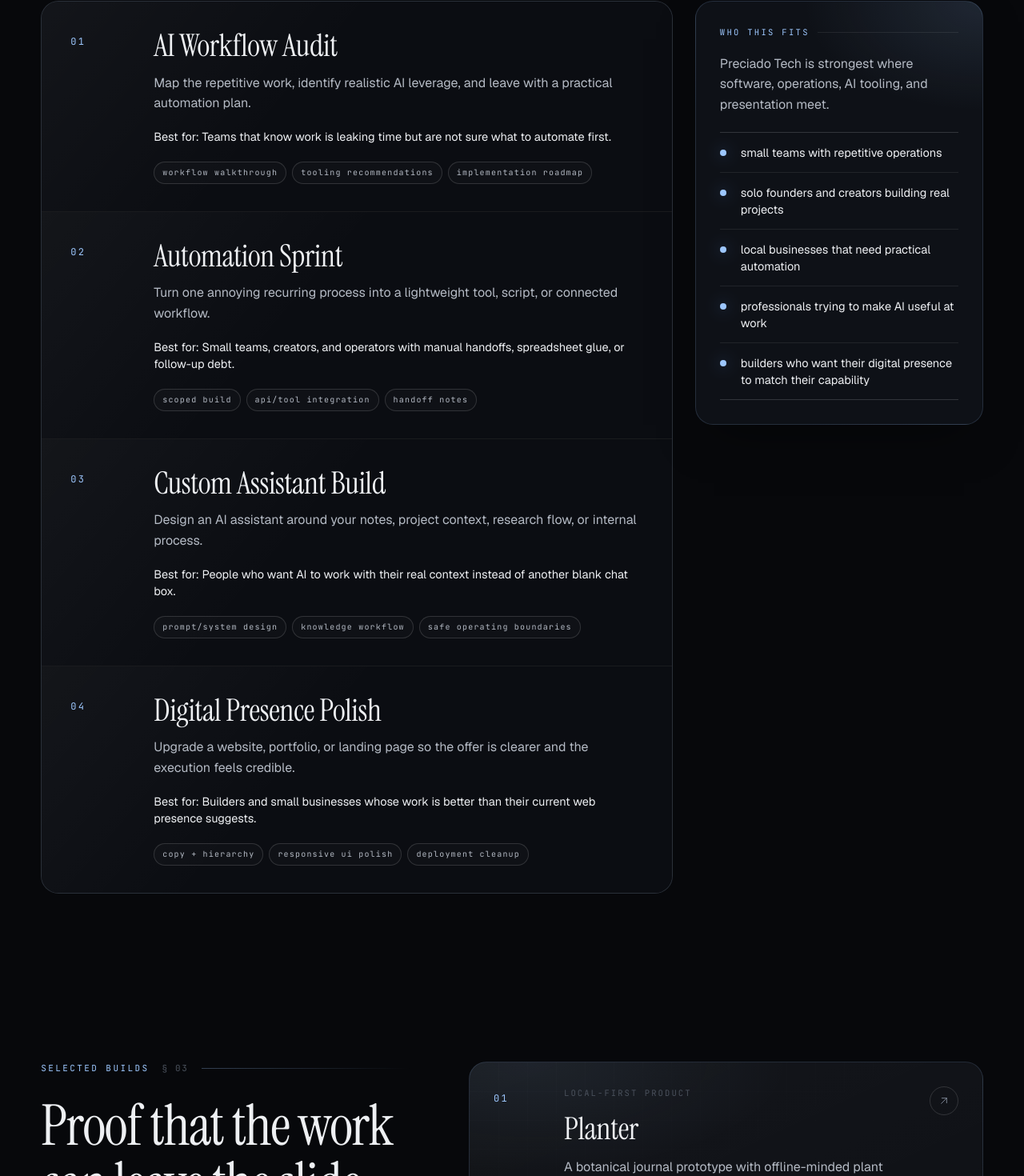
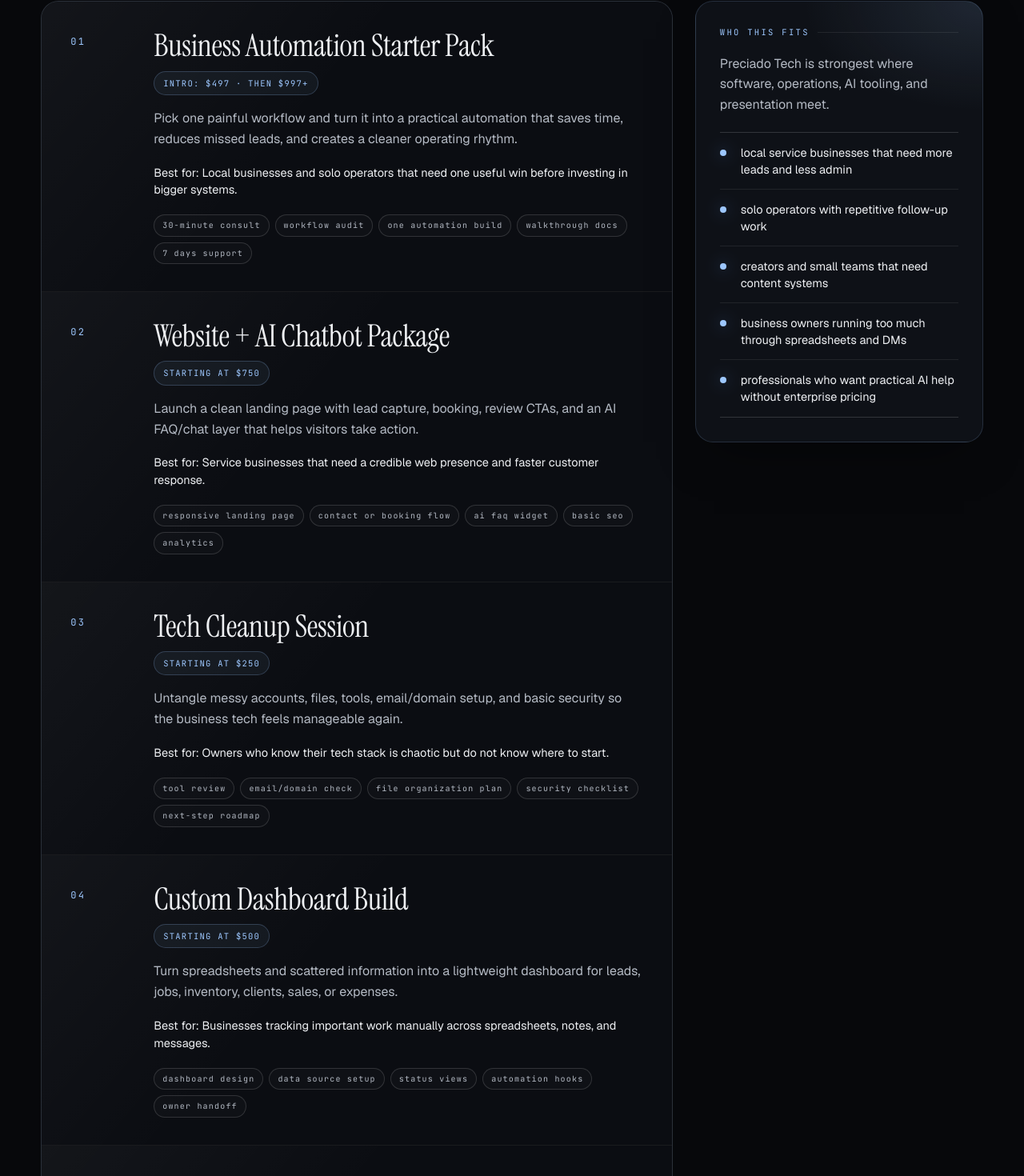
Before and after one commit to michaelpreciado/business-page, a React (Vite) app: page / in a window 1280 px wide. Shown: the part 3010-4480 px from the top of the page at 80% size. Built offline with nearby package versions, Linux system fonts and the light colour scheme.

Commit message:
Add productized Preciado Tech offerings

```diff
--- a/src/App.css
+++ b/src/App.css
@@ -552,7 +552,21 @@
 .offer h3 {
   color: var(--ink);
   font-size: clamp(28px, 3vw, 40px);
-  margin-bottom: 12px;
+  margin-bottom: 10px;
+}
+.offer-price {
+  display: inline-flex;
+  width: fit-content;
+  margin-bottom: 16px;
+  padding: 6px 11px;
+  border: 1px solid oklch(0.82 0.09 255 / 0.22);
+  border-radius: 999px;
+  background: oklch(0.82 0.09 255 / 0.06);
+  color: var(--accent);
+  font-family: var(--mono);
+  font-size: 10.5px;
+  letter-spacing: 0.12em;
+  text-transform: uppercase;
 }
 .offer p {
   margin: 0;
--- a/src/App.jsx
+++ b/src/App.jsx
@@ -265,37 +265,55 @@
 /* ─── Offers ─── */
 const OFFERS = [
   {
-    name: 'AI Workflow Audit',
-    promise: 'Map the repetitive work, identify realistic AI leverage, and leave with a practical automation plan.',
-    bestFor: 'Teams that know work is leaking time but are not sure what to automate first.',
-    includes: ['workflow walkthrough', 'tooling recommendations', 'implementation roadmap'],
+    name: 'Business Automation Starter Pack',
+    price: 'Intro: $497 · then $997+',
+    promise: 'Pick one painful workflow and turn it into a practical automation that saves time, reduces missed leads, and creates a cleaner operating rhythm.',
+    bestFor: 'Local businesses and solo operators that need one useful win before investing in bigger systems.',
+    includes: ['30-minute consult', 'workflow audit', 'one automation build', 'walkthrough docs', '7 days support'],
   },
   {
-    name: 'Automation Sprint',
-    promise: 'Turn one annoying recurring process into a lightweight tool, script, or connected workflow.',
-    bestFor: 'Small teams, creators, and operators with manual handoffs, spreadsheet glue, or follow-up debt.',
-    includes: ['scoped build', 'API/tool integration', 'handoff notes'],
+    name: 'Website + AI Chatbot Package',
+    price: 'Starting at $750',
+    promise: 'Launch a clean landing page with lead capture, booking, review CTAs, and an AI FAQ/chat layer that helps visitors take action.',
+    bestFor: 'Service businesses that need a credible web presence and faster customer response.',
+    includes: ['responsive landing page', 'contact or booking flow', 'AI FAQ widget', 'basic SEO', 'analytics'],
   },
   {
-    name: 'Custom Assistant Build',
-    promise: 'Design an AI assistant around your notes, project context, research flow, or internal process.',
-    bestFor: 'People who want AI to work with their real context instead of another blank chat box.',
-    includes: ['prompt/system design', 'knowledge workflow', 'safe operating boundaries'],
+    name: 'Tech Cleanup Session',
+    price: 'Starting at $250',
+    promise: 'Untangle messy accounts, files, tools, email/domain setup, and basic security so the business tech feels manageable again.',
+    bestFor: 'Owners who know their tech stack is chaotic but do not know where to start.',
+    includes: ['tool review', 'email/domain check', 'file organization plan', 'security checklist', 'next-step roadmap'],
   },
   {
-    name: 'Digital Presence Polish',
-    promise: 'Upgrade a website, portfolio, or landing page so the offer is clearer and the execution feels credible.',
-    bestFor: 'Builders and small businesses whose work is better than their current web presence suggests.',
-    includes: ['copy + hierarchy', 'responsive UI polish', 'deployment cleanup'],
+    name: 'Custom Dashboard Build',
+    price: 'Starting at $500',
+    promise: 'Turn spreadsheets and scattered information into a lightweight dashboard for leads, jobs, inventory, clients, sales, or expenses.',
+    bestFor: 'Businesses tracking important work manually across spreadsheets, notes, and messages.',
+    includes: ['dashboard design', 'data source setup', 'status views', 'automation hooks', 'owner handoff'],
+  },
+  {
+    name: 'Monthly AI Content Engine',
+    price: 'Starting at $200/mo',
+    promise: 'Create a repeatable content system for posts, captions, newsletters, campaign ideas, and lightweight brand voice support.',
+    bestFor: 'Businesses that need to stay visible but do not have time to plan and draft content every week.',
+    includes: ['weekly ideas', 'captions', 'promo copy', 'newsletter drafts', 'content calendar'],
+  },
+  {
+    name: 'Fractional Tech Support Retainer',
+    price: 'Starting at $150/mo',
+    promise: 'Keep a practical tech partner on call for website updates, automation fixes, tooling questions, and monthly system improvements.',
+    bestFor: 'Small teams that need reliable tech help without hiring a full-time developer.',
+    includes: ['monthly support block', 'small fixes', 'website updates', 'automation monitoring', 'priority recommendations'],
   },
 ]
 
 const FITS = [
-  'small teams with repetitive operations',
-  'solo founders and creators building real projects',
-  'local businesses that need practical automation',
-  'professionals trying to make AI useful at work',
-  'builders who want their digital presence to match their capability',
+  'local service businesses that need more leads and less admin',
+  'solo operators with repetitive follow-up work',
+  'creators and small teams that need content systems',
+  'business owners running too much through spreadsheets and DMs',
+  'professionals who want practical AI help without enterprise pricing',
 ]
 
 const Offers = () => (
@@ -323,6 +341,7 @@
               <div className="offer-num">0{index + 1}</div>
               <div>
                 <h3>{offer.name}</h3>
+                <div className="offer-price">{offer.price}</div>
                 <p>{offer.promise}</p>
                 <div className="offer-best">Best for: {offer.bestFor}</div>
                 <div className="offer-includes">
```
